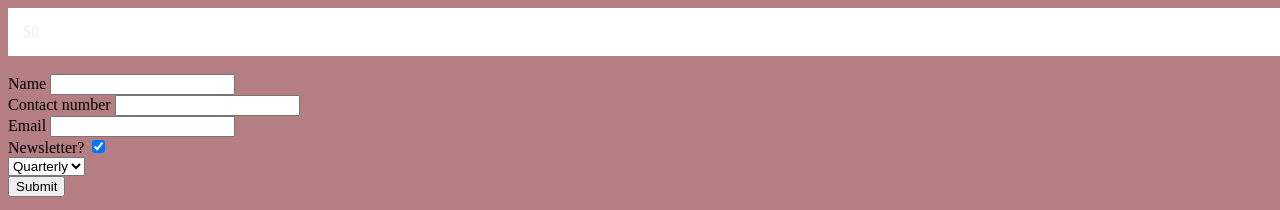
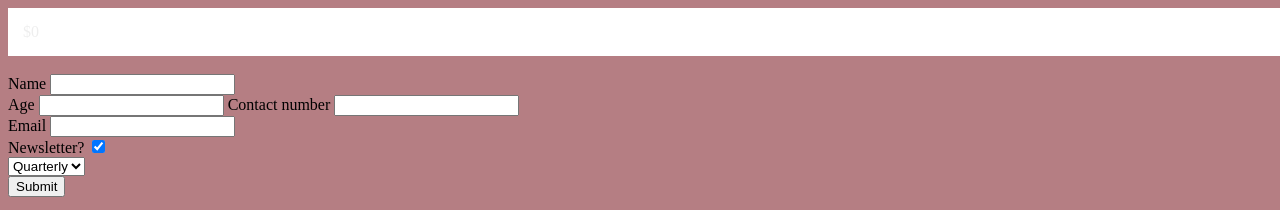
Before and after one commit to BenBiney/Responsive-Website, a plain HTML site: page index.html in a window 1280 px wide. Shown: the top 210 px of the page. Drawn offline with Linux system fonts and the light colour scheme; files that its build step writes are made by us from their sources; files whose address does not match are found by name.

Commit message:
Update index.html

```diff
--- a/index.html
+++ b/index.html
@@ -15,6 +15,8 @@
         <label>Name</label>
         <input name="name" type="text"></input>
         <br/>
+      <label>Age</label>
+      <input name="age" type="text"></input>
         <label>Contact number</label>
         <input name="contact number" type="text"></input>
         <br/>
```
